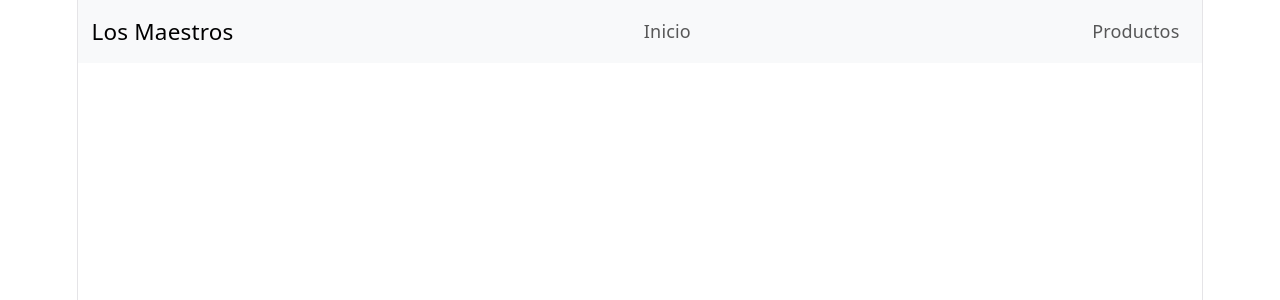
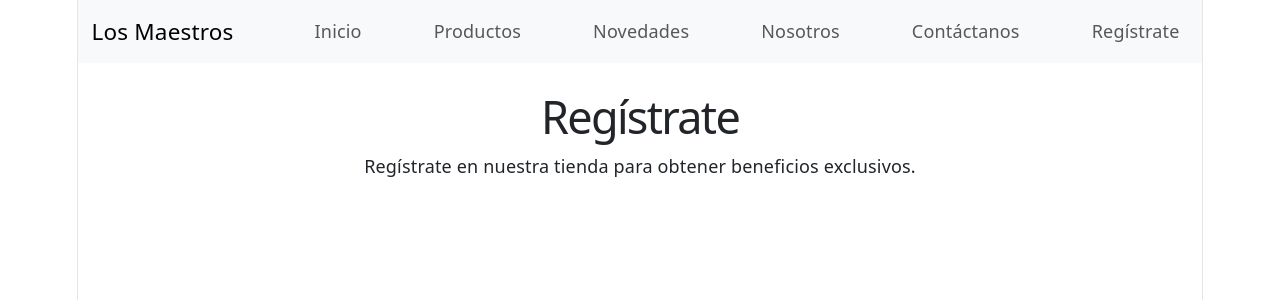
Before and after one commit to neitwys/web-los-maestros, a React (Vite) app: page /registrate in a window 1280 px wide. Shown: the top 300 px of the page. Built offline with nearby package versions, Linux system fonts and the light colour scheme.

Commit message:
feat: Nuevas paginas y mejorando los componentes.

```diff
--- a/src/App.tsx
+++ b/src/App.tsx
@@ -3,6 +3,10 @@ import './App.css'
 import Navbar from './componentes/organismos/Navbar'
 import Inicio from './paginas/Inicio'
 import Productos from './paginas/Productos'
+import Registrate from './paginas/Registrate'
+import Contactanos from './paginas/Contactanos'
+import Nosotros from './paginas/Nosotros'
+import Novedades from './paginas/Novedades'
 
 function App() {
     return (
@@ -18,6 +22,22 @@ function App() {
                     path="/productos"
                     element={<Productos />}
                 />
+                <Route
+                    path="/novedades"
+                    element={<Novedades />}
+                />
+                <Route
+                    path="/nosotros"
+                    element={<Nosotros />}
+                />
+                <Route
+                    path="/contactanos"
+                    element={<Contactanos />}
+                />
+                <Route
+                    path="/registrate"
+                    element={<Registrate />}
+                />
 
             </Routes>
         </>
--- a/src/componentes/organismos/Navbar.tsx
+++ b/src/componentes/organismos/Navbar.tsx
@@ -14,6 +14,23 @@ function Navbar() {
                 <div className="navbar-nav">
                     <Link className="nav-link" to="/productos">Productos</Link>
                 </div>
+
+                <div className="navbar-nav">
+                    <Link className="nav-link" to="/novedades">Novedades</Link>
+                </div>
+
+                <div className="navbar-nav">
+                    <Link className="nav-link" to="/nosotros">Nosotros</Link>
+                </div>
+
+                <div className="navbar-nav">
+                    <Link className="nav-link" to="/contactanos">Contáctanos</Link>
+                </div>
+
+                <div className="navbar-nav">
+                    <Link className="nav-link" to="/registrate">Regístrate</Link>
+                </div>
+
             </div>
         </nav>
     )
--- /dev/null
+++ b/src/paginas/Contactanos.tsx
@@ -0,0 +1,11 @@
+function Contactanos() {
+    return (
+        <div className="container mt-4">
+            <h1>Contacto</h1>
+
+            <p>Contáctanos para más información.</p>
+        </div>
+    )
+}
+
+export default Contactanos
--- /dev/null
+++ b/src/paginas/Nosotros.tsx
@@ -0,0 +1,11 @@
+function Nosotros() {
+    return (
+        <div className="container mt-4">
+            <h1>Nosotros</h1>
+
+            <p>Nosotros somos los Ferreteros</p>
+        </div>
+    )
+}
+
+export default Nosotros
--- /dev/null
+++ b/src/paginas/Novedades.tsx
@@ -0,0 +1,11 @@
+function Novedades() {
+    return (
+        <div className="container mt-4">
+            <h1>Novedades</h1>
+
+            <p>Descubre las últimas novedades en nuestra tienda.</p>
+        </div>
+    )
+}
+
+export default Novedades
--- /dev/null
+++ b/src/paginas/Registrate.tsx
@@ -0,0 +1,11 @@
+function Registrate() {
+    return (
+        <div className="container mt-4">
+            <h1>Regístrate</h1>
+
+            <p>Regístrate en nuestra tienda para obtener beneficios exclusivos.</p>
+        </div>
+    )
+}
+
+export default Registrate
```
Also changed, not shown: src/componentes/atomos/Boton.tsx (added, +18 -0 lines), src/componentes/moleculas/CardProducto.tsx (added, +37 -0 lines).
